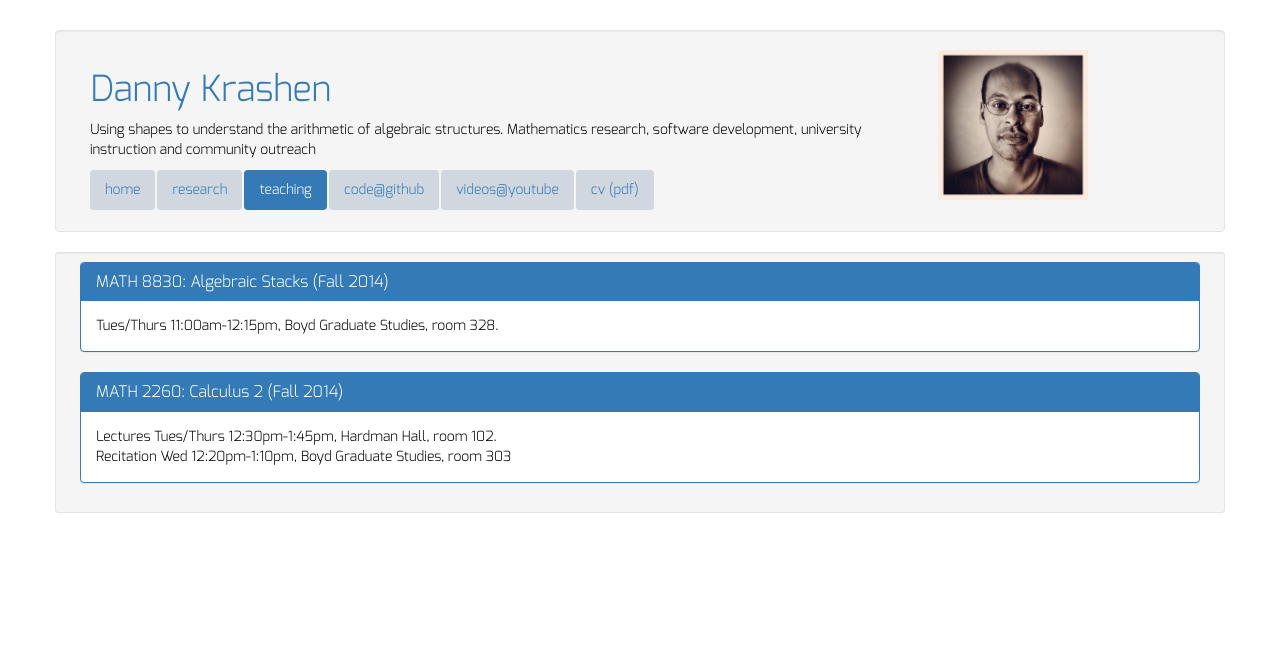
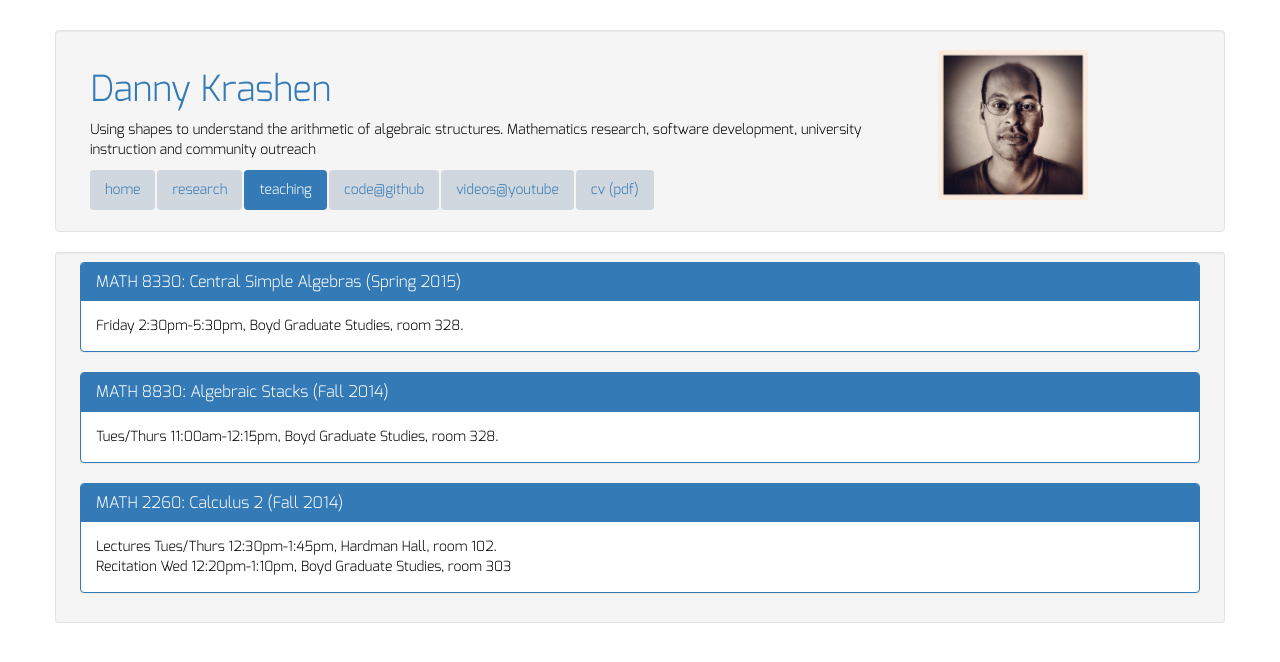
Before and after one commit to dkrashen/dkrashen.github.io, a Jekyll site: the page built from teaching/index.html, in a window 1280 px wide. Shown: the top 662 px of the page. Built offline with Jekyll 4.4.1, drawn with Linux system fonts in a browser that asks for light colours; nearby versions of some CDN libraries.

Commit message:
add course on csa's

```diff
--- a/_data/courses.yml
+++ b/_data/courses.yml
@@ -1,3 +1,10 @@
+- title: "MATH 8330: Central Simple Algebras"
+  url: "http://dkrashen.github.io/csa/"
+  schedule: "Friday 2:30pm-5:30pm"
+  location: "Boyd Graduate Studies, room 328"
+  semester: "Spring 2015"
+
+
 - title: "MATH 8830: Algebraic Stacks"
   url: "http://dkrashen.github.io/stacks/"
   schedule: "Tues/Thurs 11:00am-12:15pm"
```
